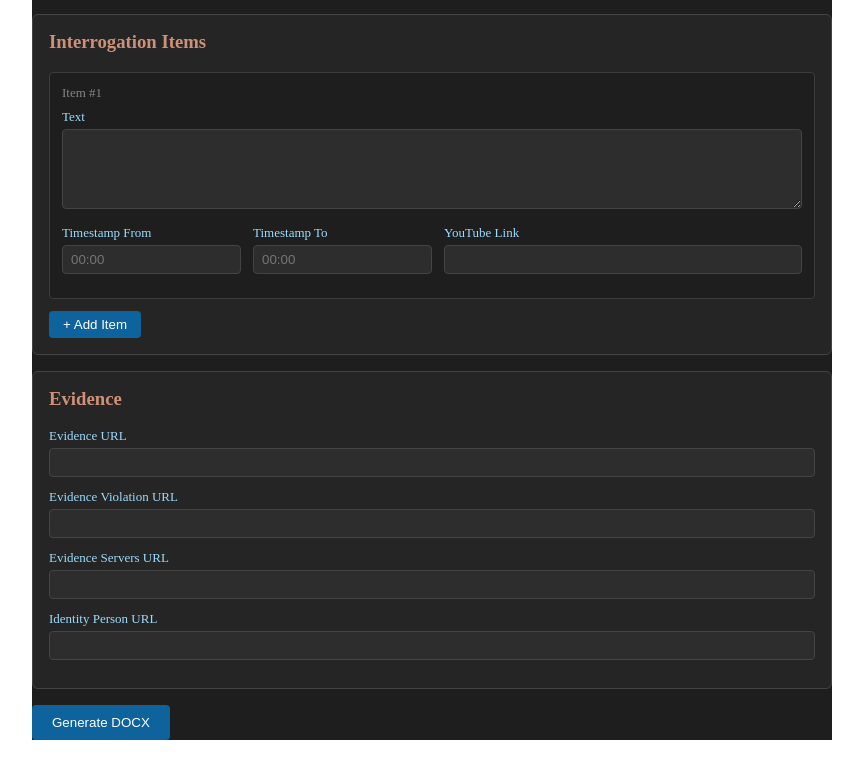
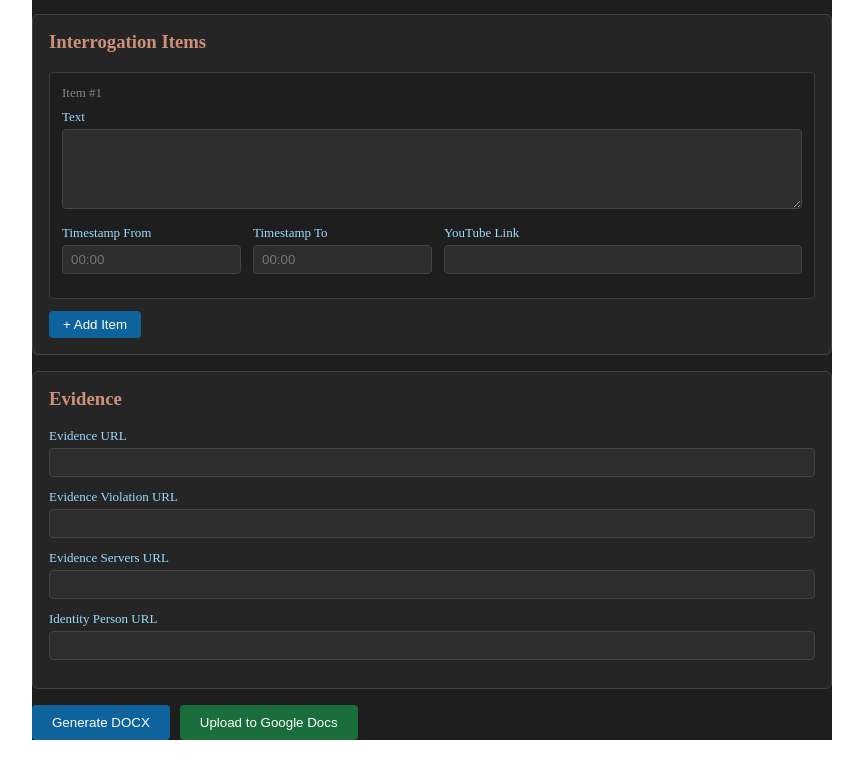
Before and after one commit to SpringFlash/DbDocsGenerator, a React (Vite) app: page / in a window 1280 px wide. Shown: the part 321-1089 px from the top of the page, without its empty margins (208-1071 px from the left). Built offline with nearby package versions, Linux system fonts and the light colour scheme; no server answers.

Commit message:
feat: add Google Docs upload via OAuth2

```diff
--- a/index.html
+++ b/index.html
@@ -5,6 +5,7 @@
     <link rel="icon" type="image/svg+xml" href="/vite.svg" />
     <meta name="viewport" content="width=device-width, initial-scale=1.0" />
     <title>DocsGenerator</title>
+    <script src="https://accounts.google.com/gsi/client" async defer></script>
   </head>
   <body>
     <div id="root"></div>
--- a/src/components/ReportForm.tsx
+++ b/src/components/ReportForm.tsx
@@ -3,6 +3,7 @@ import { saveAs } from "file-saver";
 import type { ReportData, InterrogationItem } from "../types";
 import { loadAssets } from "../docx/loadAssets";
 import { generateReport } from "../docx/generateReport";
+import { initGoogleAuth, uploadToDrive } from "../google/uploadToDrive";
 
 const darkStyle: React.CSSProperties = {
   backgroundColor: "#1e1e1e",
@@ -77,6 +78,10 @@ const initialData: ReportData = {
 export function ReportForm() {
   const [data, setData] = useState<ReportData>(initialData);
   const [generating, setGenerating] = useState(false);
+  const [uploading, setUploading] = useState(false);
+  const [googleDocsUrl, setGoogleDocsUrl] = useState<string | null>(null);
+
+  const googleClientId = import.meta.env.VITE_GOOGLE_CLIENT_ID as string | undefined;
 
   async function handleGenerate() {
     setGenerating(true);
@@ -86,6 +91,21 @@ export function ReportForm() {
       saveAs(blob, `Report №${data.reportNumber}.docx`);
     } finally {
       setGenerating(false);
+    }
+  }
+
+  async function handleUploadToDrive() {
+    setUploading(true);
+    setGoogleDocsUrl(null);
+    try {
+      const assets = await loadAssets();
+      const blob = await generateReport(data, assets);
+      const fileName = `Report №${data.reportNumber}.docx`;
+      initGoogleAuth(googleClientId!);
+      const url = await uploadToDrive(blob, fileName);
+      setGoogleDocsUrl(url);
+    } finally {
+      setUploading(false);
     }
   }
 
@@ -267,6 +287,7 @@ export function ReportForm() {
       </div>
 
       {/* Submit */}
+      <div style={{ display: "flex", gap: 10, flexWrap: "wrap", alignItems: "center" }}>
         <button
           style={{ ...buttonStyle, padding: "10px 20px", opacity: generating ? 0.5 : 1 }}
           disabled={generating}
@@ -274,6 +295,35 @@ export function ReportForm() {
         >
           {generating ? "Generating..." : "Generate DOCX"}
         </button>
+
+        {googleClientId && (
+          <button
+            style={{
+              ...buttonStyle,
+              padding: "10px 20px",
+              backgroundColor: "#1a6e3c",
+              opacity: uploading ? 0.5 : 1,
+            }}
+            disabled={uploading}
+            onClick={handleUploadToDrive}
+          >
+            {uploading ? "Uploading..." : "Upload to Google Docs"}
+          </button>
+        )}
+      </div>
+
+      {googleDocsUrl && (
+        <div style={{ marginTop: 12 }}>
+          <a
+            href={googleDocsUrl}
+            target="_blank"
+            rel="noreferrer"
+            style={{ color: "#4ec9b0" }}
+          >
+            {googleDocsUrl}
+          </a>
+        </div>
+      )}
     </div>
   );
 }
--- /dev/null
+++ b/src/google/uploadToDrive.ts
@@ -0,0 +1,61 @@
+// src/google/uploadToDrive.ts
+
+const SCOPES = "https://www.googleapis.com/auth/drive.file";
+
+let tokenClient: google.accounts.oauth2.TokenClient | null = null;
+
+export function initGoogleAuth(clientId: string): void {
+  tokenClient = google.accounts.oauth2.initTokenClient({
+    client_id: clientId,
+    scope: SCOPES,
+    callback: () => {},
+  });
+}
+
+export async function uploadToDrive(
+  blob: Blob,
+  fileName: string
+): Promise<string> {
+  const accessToken = await getAccessToken();
+
+  const metadata = {
+    name: fileName,
+    mimeType: "application/vnd.google-apps.document",
+  };
+
+  const form = new FormData();
+  form.append(
+    "metadata",
+    new Blob([JSON.stringify(metadata)], { type: "application/json" })
+  );
+  form.append("file", blob);
+
+  const response = await fetch(
+    "https://www.googleapis.com/upload/drive/v3/files?uploadType=multipart",
+    {
+      method: "POST",
+      headers: { Authorization: `Bearer ${accessToken}` },
+      body: form,
+    }
+  );
+
+  const data = await response.json();
+  return `https://docs.google.com/document/d/${data.id}/edit`;
+}
+
+function getAccessToken(): Promise<string> {
+  return new Promise((resolve, reject) => {
+    if (!tokenClient) {
+      reject(new Error("Google Auth not initialized"));
+      return;
+    }
+    tokenClient.callback = (response) => {
+      if (response.error) {
+        reject(new Error(response.error));
+        return;
+      }
+      resolve(response.access_token);
+    };
+    tokenClient.requestAccessToken();
+  });
+}
```
Also changed, not shown: src/google/gsi.d.ts (added, +23 -0 lines). Lines whose indentation alone changed are shown as unchanged.
